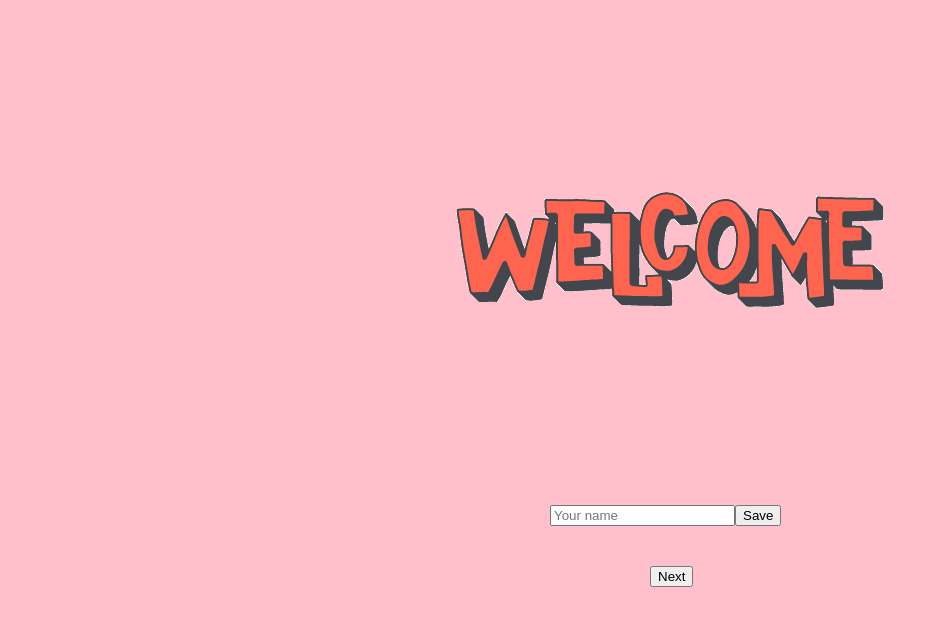
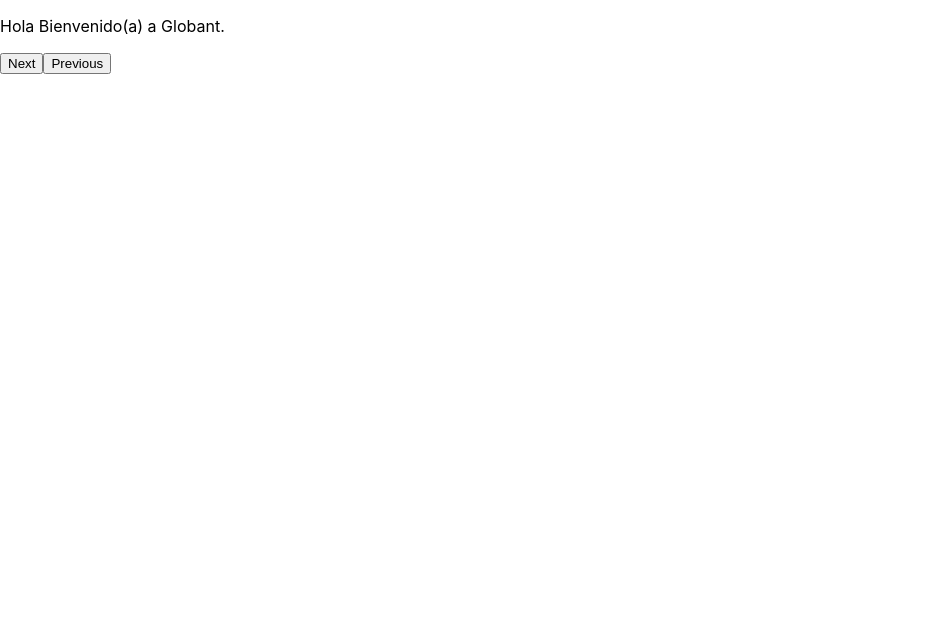
Before and after one commit to camilamontealegre/Onboarding_React_cool, a React (Create React App) app: page / in a window 1280 px wide. Both pictures are taken after a click on the button "Next". Shown: the top 626 px of the page, without its empty margins (0-947 px from the left). Built offline with nearby package versions, Linux system fonts and the light colour scheme.

Commit message:
Now the first screen takes me to the second one

```diff
--- a/src/App.js
+++ b/src/App.js
@@ -1,13 +1,24 @@
 import React, { useState } from 'react';
 import FirstPage from './components/FirstPage';
-//import SecondPage from './components/SecondPage';
+import SecondPage from './components/SecondPage';
 
 
-function App(props) {
-  const [userName, setName] = useState('')
+function App() {
+  const [userName, setName] = useState('');
+  const [page, setPage] = useState(1);
+
+  const nextPage = () => {
+    setPage (page => page + 1);
+  }
+
+  const lastPage = () => {
+    setPage (page => page - 1);
+  }
+
   return (
     <div>
-     <FirstPage nombre={userName} guardarNombre={setName}/>
+     { page === 1 && <FirstPage guardarNombre = {setName} goToSecondPage = {nextPage}/>}
+     { page === 2 && <SecondPage Nombre = {userName} goToFirstPage = {lastPage}/>}
     </div>
   );
 }
--- a/src/components/FirstPage.js
+++ b/src/components/FirstPage.js
@@ -21,7 +21,7 @@
 
 render(){
   const {fullName} = this.state
-  const {Pagsiguiente} = this.props
+  const {goToSecondPage} = this.props
     return(
       <div className = "contenedor">
         <img src={welcome} alt="welcome" className='welcome'/>
@@ -36,7 +36,7 @@
         <button type='submit'>Save</button>
         </form>
         <div>
-        <button className='posicion_btn'onClick={Pagsiguiente}>Next</button>
+        <button className='posicion_btn'onClick={goToSecondPage}>Next</button>
       </div>
      </div>
     )
--- a/src/components/SecondPage.js
+++ b/src/components/SecondPage.js
@@ -2,12 +2,12 @@
 
 
 function SecondPage(props) {
-  const {Pagsiguiente, Paganterior, Nombre} = props
+  const { goToSecondPage, goToFirstPage, Nombre } = props
   return (
     <div>
      <p>Hola { Nombre } Bienvenido(a) a Globant.</p>
-     <button onClick={Pagsiguiente}>Next</button>
-     <button onClick={Paganterior}>Previous</button>
+     <button onClick={goToSecondPage}>Next</button>
+     <button onClick={goToFirstPage}>Previous</button>
     </div>
   );
 }
```
